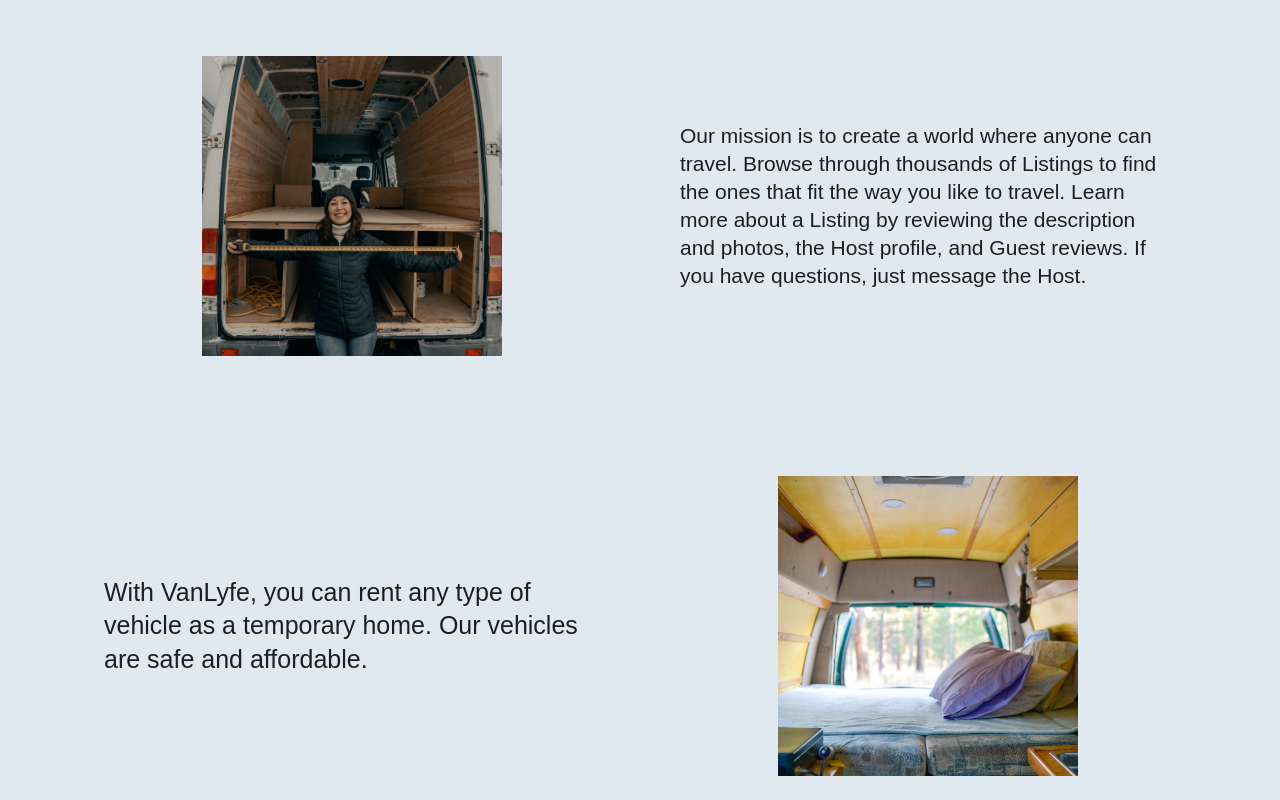
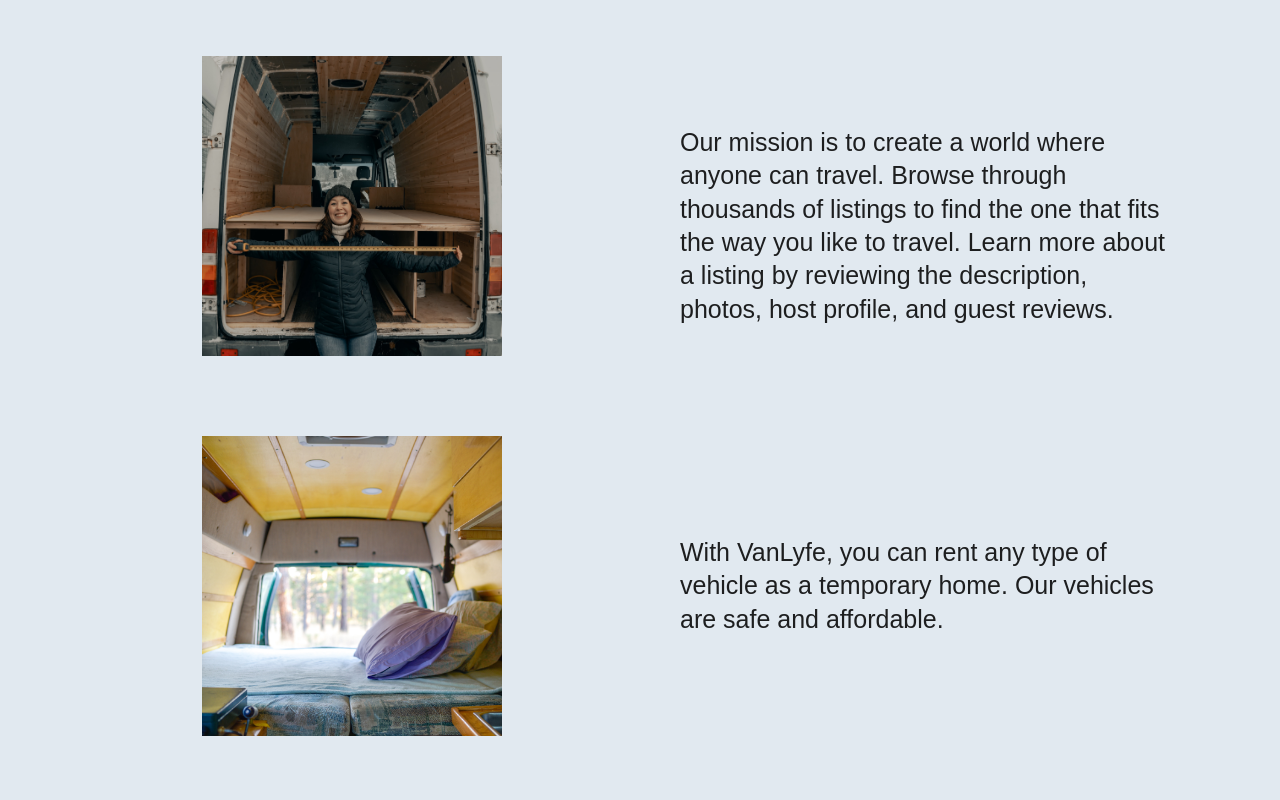
Before and after one commit to vanlyfe/capstone, a React (Vite) app in the folder Frontend/: page / in a window 1280 px wide. Shown: the part 760-1560 px from the top of the page. Built offline with nearby package versions, Linux system fonts and the light colour scheme; no server answers.

Commit message:
updated navbar and routes

```diff
--- a/Frontend/src/components/App.jsx
+++ b/Frontend/src/components/App.jsx
@@ -67,6 +67,7 @@ export default function App() {
               )
             }
           />
+          <Route path="/landing" element={<LandingPage />} />
           <Route
             path="/user/:id"
             element={<User user={user} setUser={setUser} />}
--- a/Frontend/src/components/LandingPage/ProductInfo.jsx
+++ b/Frontend/src/components/LandingPage/ProductInfo.jsx
@@ -1,18 +1,18 @@
-import * as React from "react";
+import * as React from 'react';
 
-import Box from "@mui/material/Box";
-import Grid from "@mui/material/Grid";
-import Container from "@mui/material/Container";
-import Typography from "./Typography";
-import Image1 from "../../assets/values-img-1.jpg";
-import Image2 from "../../assets/values-img-2.jpg";
-import Image3 from "../../assets/values-img-3.jpg";
+import Box from '@mui/material/Box';
+import Grid from '@mui/material/Grid';
+import Container from '@mui/material/Container';
+import Typography from './Typography';
+import Image1 from '../../assets/values-img-1.jpg';
+import Image2 from '../../assets/values-img-2.jpg';
+import Image3 from '../../assets/values-img-3.jpg';
 
 const item = {
-  display: "flex",
-  flexDirection: "column",
-  alignItems: "center",
-  justifyContent: "center",
+  display: 'flex',
+  flexDirection: 'column',
+  alignItems: 'center',
+  justifyContent: 'center',
   px: 5,
 };
 
@@ -20,83 +20,43 @@ function ProductValues() {
   return (
     <Box
       component="section"
-      sx={{ display: "flex", overflow: "hidden", bgcolor: "secondary.light" }}
-    >
+      sx={{ display: 'flex', overflow: 'hidden', bgcolor: 'secondary.light' }}>
       <Container
         sx={{
-          display: "flex",
-          position: "relative",
-          mt: 10,
-        }}
-      >
-        {/* <Box
-          component="img"
-          src="/static/themes/onepirate/productCurvyLines.png"
-          alt="curvy lines"
-          sx={{ pointerEvents: 'none', position: 'absolute', top: -180 }}
-        /> */}
+          display: 'flex',
+          position: 'relative',
+          my: 10,
+        }}>
         <Grid container spacing={5}>
-          <Grid container item xs={12} md={12} mb={10}>
-            <Grid item sx={item} md={6}>
+          <Grid container item xs={12}>
+            <Grid item sx={item} md={6} xs={12}>
               <Box
                 component="img"
                 src={Image2}
                 alt="woman in front of van"
-                sx={{ height: 300 }}
+                sx={{ height: 300, mb: 5 }}
               />
-              {/* <Typography variant="h6" sx={{ my: 5 }}>
-                The best luxury hotels
-              </Typography> */}
             </Grid>
-            <Grid item sx={item} md={6}>
+            <Grid item sx={item} md={6} xs={12}>
               <Box
                 style={{
-                  height: "100%",
-                  display: "flex",
-                  alignItems: "center",
+                  height: '100%',
+                  display: 'flex',
+                  alignItems: 'center',
                   minHeight: 250,
-                }}
-              >
-                <Typography variant="h5" align="left" sx={{ fontSize: 21 }}>
+                }}>
+                <Typography variant="h5" align="left">
                   Our mission is to create a world where anyone can travel.
-                  Browse through thousands of Listings to find the ones that fit
-                  the way you like to travel. Learn more about a Listing by
-                  reviewing the description and photos, the Host profile, and
-                  Guest reviews. If you have questions, just message the Host.
-                  {/* {
-                    'With VanLyfe, you can rent any type of vehicle as a temporary home. '
-                  }
-
-                  {'Our vehicles are safe and affordable.'} */}
+                  Browse through thousands of listings to find the one that fits
+                  the way you like to travel. Learn more about a listing by
+                  reviewing the description, photos, host profile, and guest
+                  reviews.
                 </Typography>
               </Box>
             </Grid>
           </Grid>
 
-          <Grid container item xs={12} md={12} mb={10}>
-            <Grid item sx={item} md={6}>
-              <Box
-                style={{
-                  height: "100%",
-                  display: "flex",
-                  alignItems: "center",
-                  minHeight: 250,
-                }}
-              >
-                <Typography variant="h5">
-                  {/* {
-                    "Explore the world of VanLyfe and find the perfect vehicle for your needs."
-                  }
-                 */}
-
-                  {
-                    "With VanLyfe, you can rent any type of vehicle as a temporary home. "
-                  }
-
-                  {"Our vehicles are safe and affordable."}
-                </Typography>
-              </Box>
-            </Grid>
+          <Grid container item xs={12}>
             <Grid item sx={item} md={6}>
               <Box
                 component="img"
@@ -104,6 +64,23 @@ function ProductValues() {
                 alt="inside of van with bed inside"
                 sx={{ height: 300 }}
               />
+            </Grid>
+            <Grid item sx={item} md={6} xs={12}>
+              <Box
+                style={{
+                  height: '100%',
+                  display: 'flex',
+                  alignItems: 'center',
+                  minHeight: 250,
+                }}>
+                <Typography variant="h5">
+                  {
+                    'With VanLyfe, you can rent any type of vehicle as a temporary home. '
+                  }
+
+                  {'Our vehicles are safe and affordable.'}
+                </Typography>
+              </Box>
             </Grid>
           </Grid>
         </Grid>
```
Also changed, not shown: Frontend/src/components/Navbar.jsx (+49 -59 lines).
